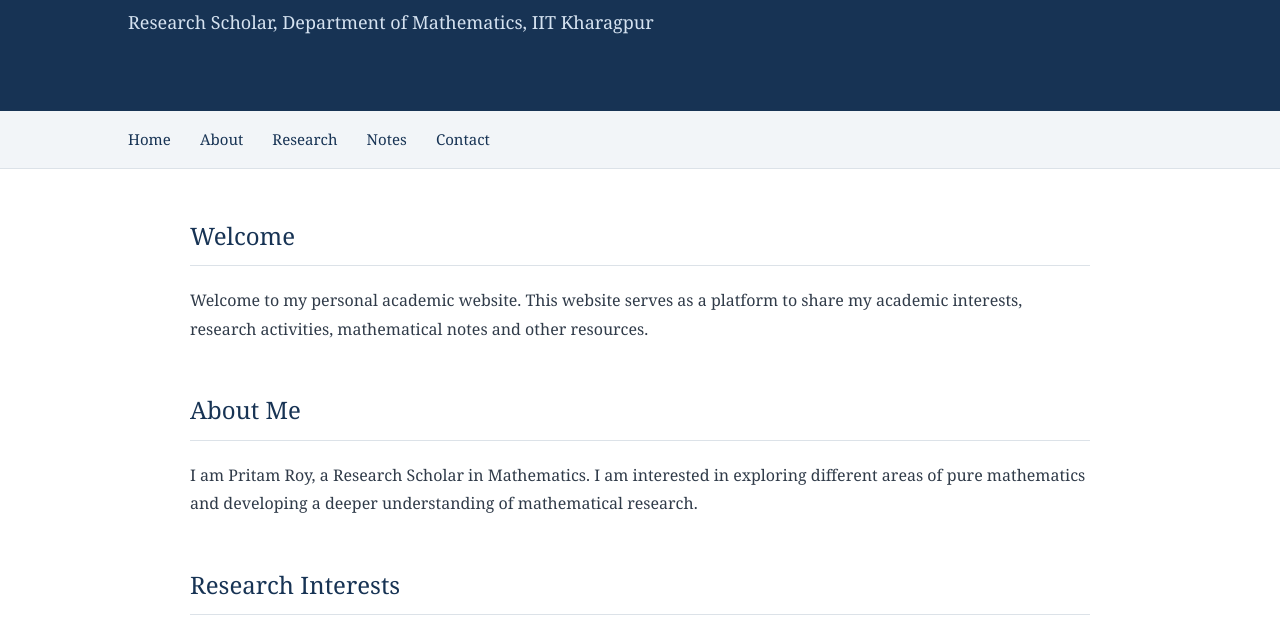
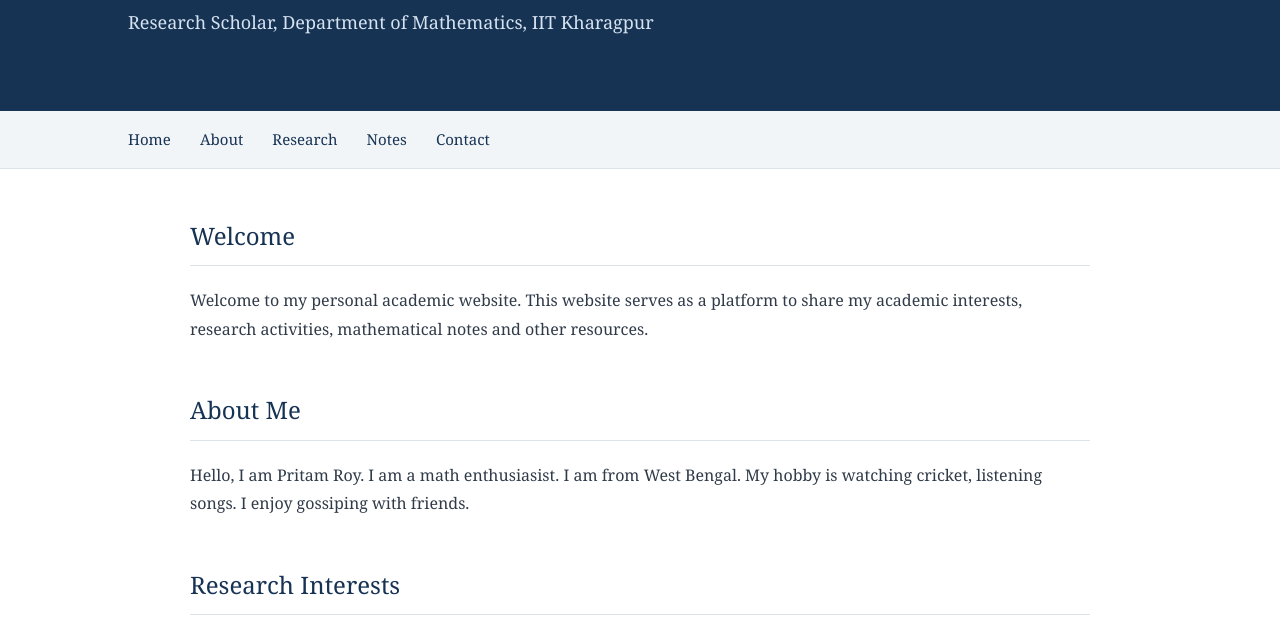
Before and after one commit to Pritam-Roy-1234/Pritam-Roy.github.io, a plain HTML site: page index.html in a window 1280 px wide. Shown: the part 143-775 px from the top of the page. Drawn offline with Linux system fonts and the light colour scheme.

Commit message:
Update index.html

```diff
--- a/index.html
+++ b/index.html
@@ -127,10 +127,7 @@ footer {
 <section id="about">
     <h2>About Me</h2>
     <p>
-        I am Pritam Roy, a Research Scholar in Mathematics.
-        I am interested in exploring different areas of
-        pure mathematics and developing a deeper
-        understanding of mathematical research.
+      Hello, I am Pritam Roy. I am a math enthusiasist. I am from West Bengal. My hobby is watching cricket, listening songs. I enjoy gossiping with friends.
     </p>
 </section>
 
```
